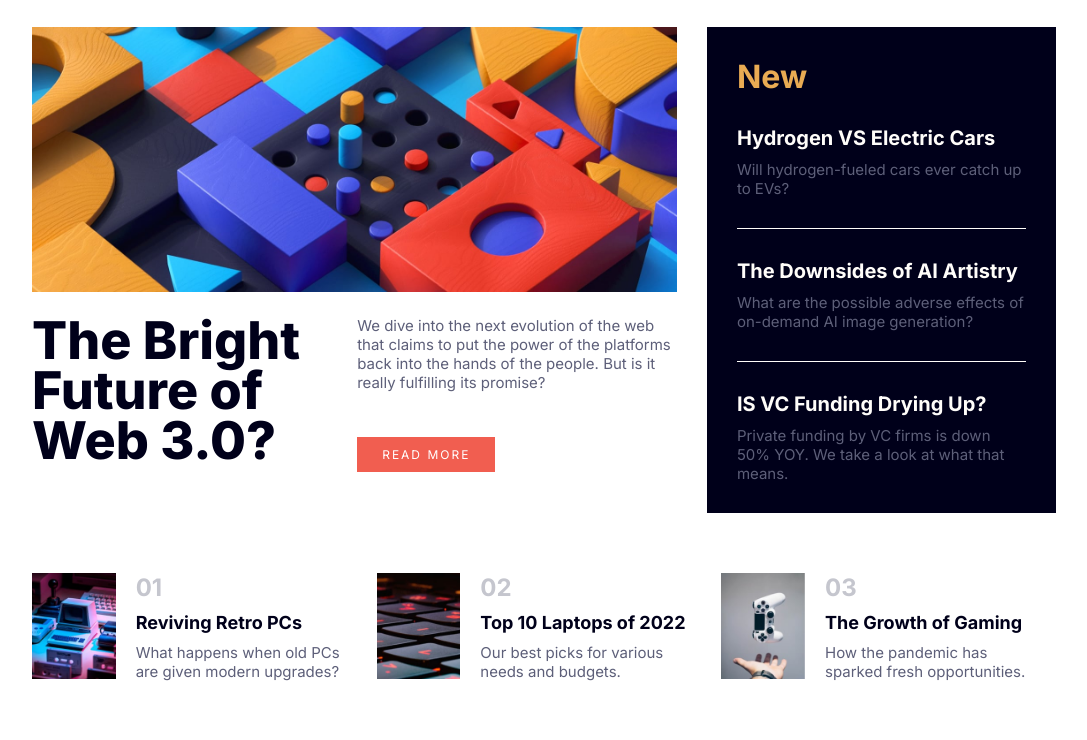
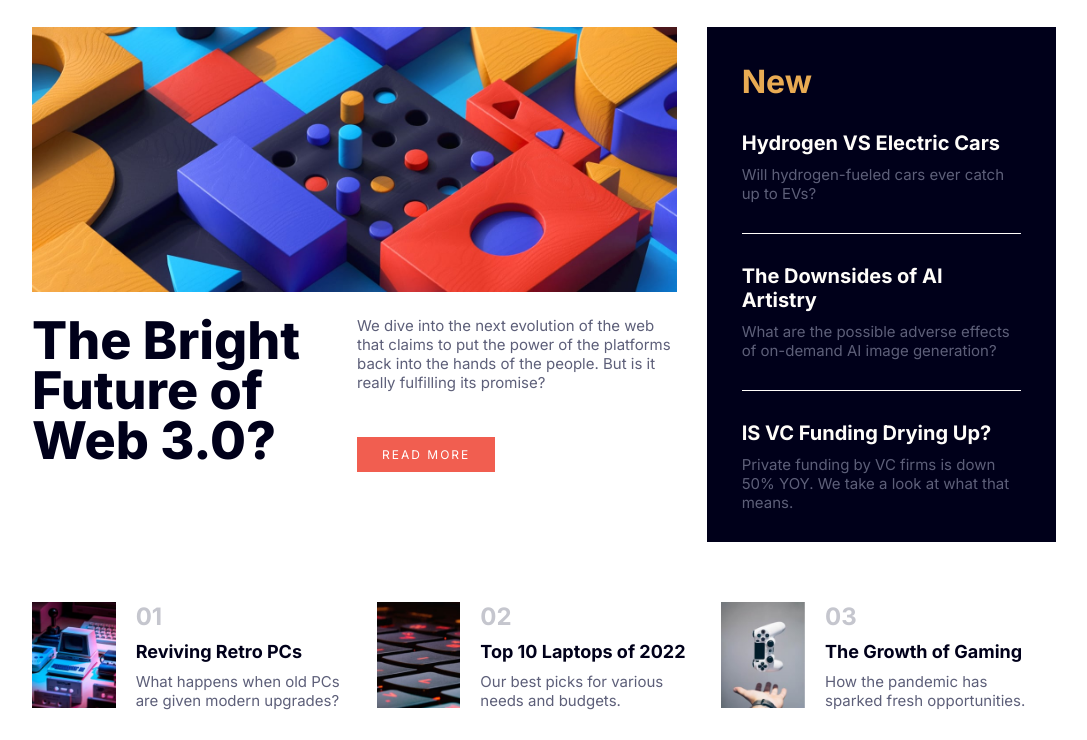
Before and after one commit to cristiancamiloalzateramirezweb/prueba-ikbo, a plain HTML site: page index.html in a window 1280 px wide. Shown: the part 107-847 px from the top of the page, without its empty margins (96-1183 px from the left). Before the commit the page ends 818 px from the top, so only its background shows below. Drawn offline with Linux system fonts and the light colour scheme.

Commit message:
Update style.css

```diff
--- a/assets/css/style.css
+++ b/assets/css/style.css
@@ -139,7 +139,7 @@ header .nav-main {
     width: 35%;
     height: 100%;
     background-color: var(--azul-oscuro);
-    padding: 30px 30px 0px 30px;
+    padding: 35px 35px 0px 35px;
 }
 
 .showcase-container .helper-container .box-content {
```
